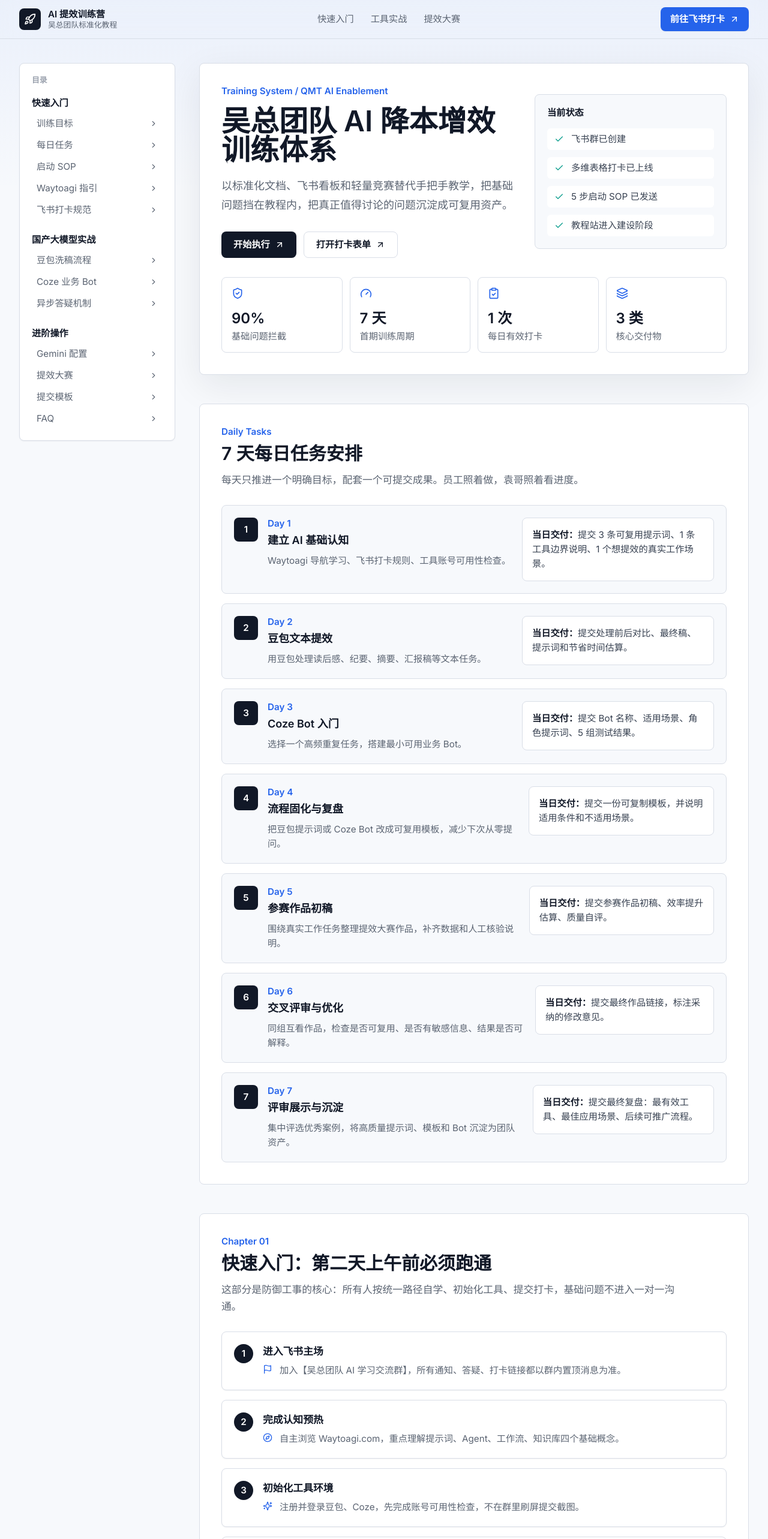
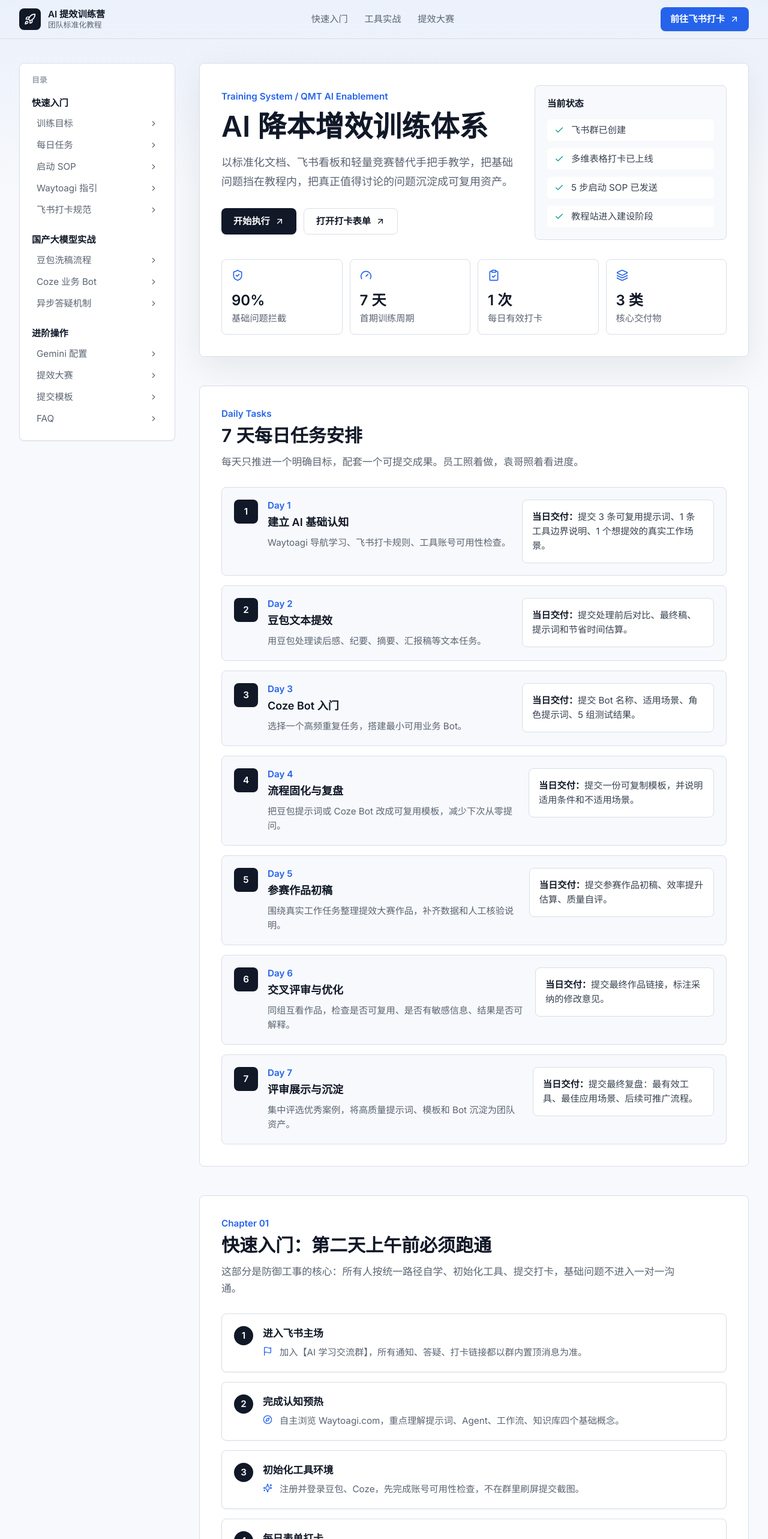
Before and after one commit to AL549984/W, a Next.js app: page / in a window 1280 px wide. Shown: the top 2566 px of the page at 60% size. Built offline with nearby package versions, Linux system fonts and the light colour scheme.

Commit message:
Remove team name from site copy

```diff
--- a/app/layout.tsx
+++ b/app/layout.tsx
@@ -5,7 +5,7 @@ import "./globals.css";
 const inter = Inter({ subsets: ["latin"] });
 
 export const metadata: Metadata = {
-  title: "吴总团队 AI 提效训练营",
+  title: "AI 提效训练营",
   description: "面向量化研究与办公生产力场景的 AI 降本增效培训体系"
 };
 
--- a/app/page.tsx
+++ b/app/page.tsx
@@ -59,13 +59,13 @@ export default function Home() {
     <main className="min-h-screen overflow-x-hidden">
       <header className="sticky top-0 z-40 border-b border-line bg-white/88 backdrop-blur-xl">
         <div className="mx-auto flex h-16 max-w-7xl items-center justify-between px-4 sm:px-6 lg:px-8">
-          <a href="#overview" className="flex items-center gap-3" aria-label="吴总团队 AI 提效训练营首页">
+          <a href="#overview" className="flex items-center gap-3" aria-label="AI 提效训练营首页">
             <div className="flex h-9 w-9 items-center justify-center rounded-lg bg-ink text-white">
               <Rocket className="h-5 w-5" aria-hidden="true" />
             </div>
             <div>
               <p className="text-sm font-semibold text-ink">AI 提效训练营</p>
-              <p className="text-xs text-muted">吴总团队标准化教程</p>
+              <p className="text-xs text-muted">团队标准化教程</p>
             </div>
           </a>
           <nav className="hidden items-center gap-7 text-sm font-medium text-muted md:flex" aria-label="顶部导航">
@@ -140,7 +140,7 @@ export default function Home() {
               <div>
                 <p className="text-sm font-semibold text-brand">Training System / QMT AI Enablement</p>
                 <h1 className="mt-4 max-w-4xl break-words text-2xl font-semibold leading-tight tracking-normal text-ink sm:text-4xl md:text-5xl">
-                  吴总团队 AI 降本增效训练体系
+                  AI 降本增效训练体系
                 </h1>
                 <p className="mt-5 max-w-3xl text-lg leading-8 text-muted">
                   以标准化文档、飞书看板和轻量竞赛替代手把手教学，把基础问题挡在教程内，把真正值得讨论的问题沉淀成可复用资产。
--- a/content/training.ts
+++ b/content/training.ts
@@ -61,7 +61,7 @@ export const metrics = [
 export const quickSteps = [
   {
     title: "进入飞书主场",
-    detail: "加入【吴总团队 AI 学习交流群】，所有通知、答疑、打卡链接都以群内置顶消息为准。",
+    detail: "加入【AI 学习交流群】，所有通知、答疑、打卡链接都以群内置顶消息为准。",
     icon: Flag
   },
   {
@@ -161,7 +161,7 @@ export const cozeWorkflow = [
 export const contestRules = [
   {
     title: "参赛对象",
-    detail: "吴总团队全员参与，允许 1 人单独提交，也允许 2-3 人组队提交。"
+    detail: "团队全员参与，允许 1 人单独提交，也允许 2-3 人组队提交。"
   },
   {
     title: "赛题方向",
```
Also changed, not shown: 1 other file (tests, documents, lock files or other folders).
